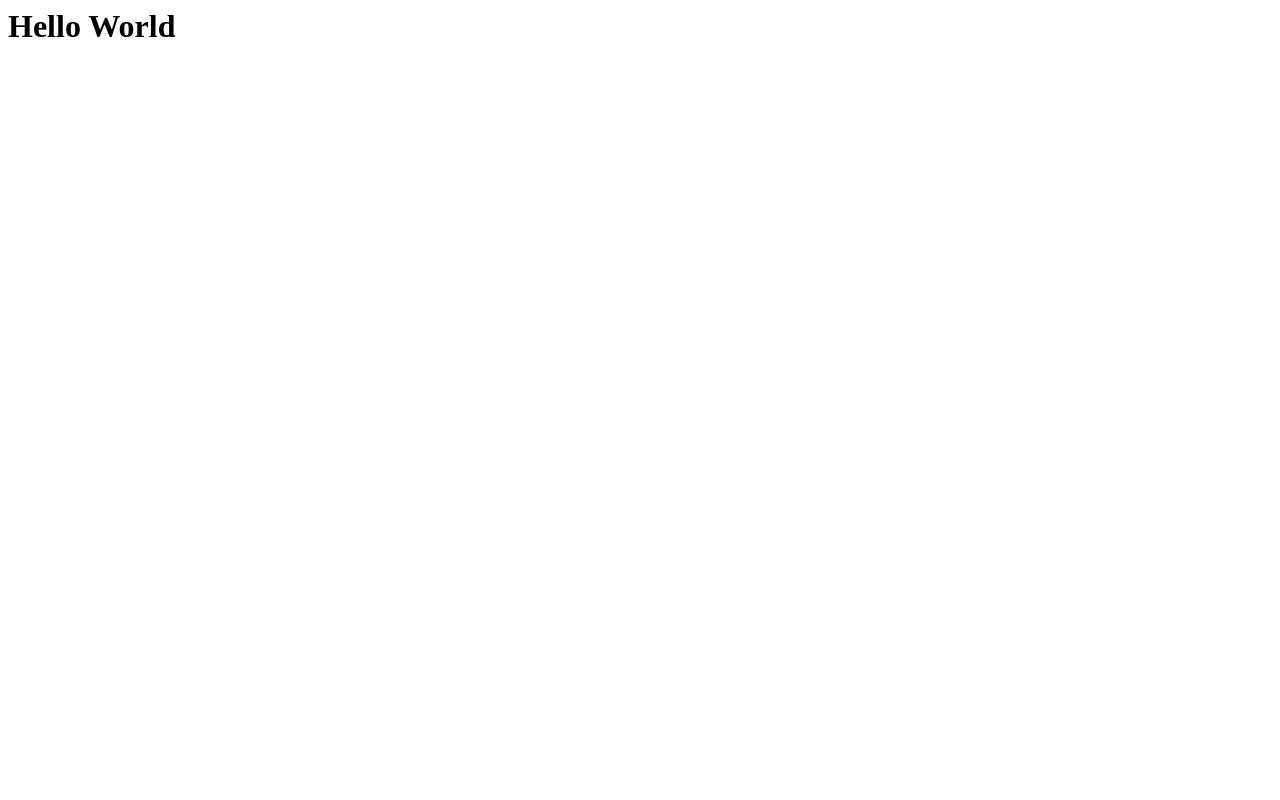
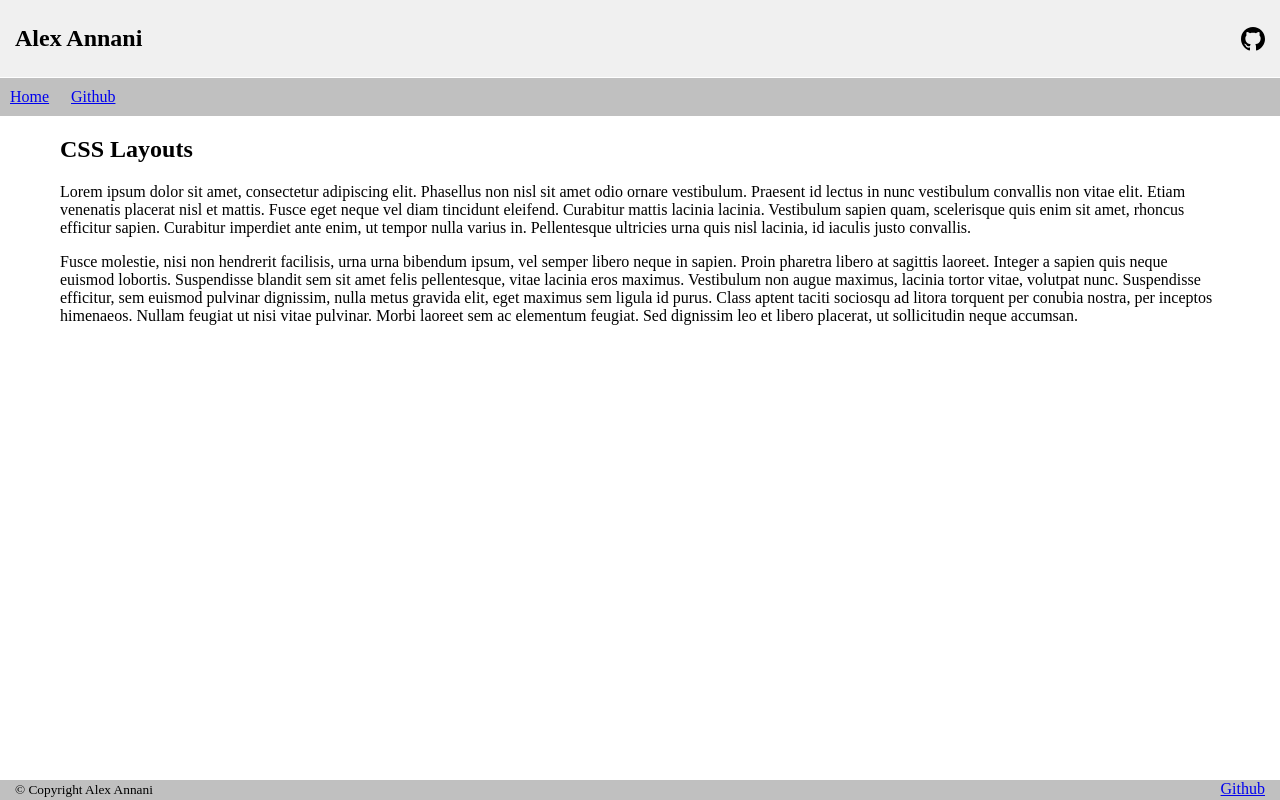
Before and after one commit to alexannani/css-layouts-ic1-roadmap, a plain HTML site: page index.html in a window 1280 px wide. Drawn offline with Linux system fonts and the light colour scheme.

Commit message:
add grid layout

```diff
--- a/index.html
+++ b/index.html
@@ -1 +1,42 @@
-<h1>Hello World</h1>
+<!DOCTYPE html>
+<html lang="en">
+<head>
+    <link rel="stylesheet" type="text/css" href="style.css">
+</head>
+<body>
+    <header class="headerContent">
+        <section class="headerSection">
+            <h1>Alex Annani</h1>
+            <svg xmlns="http://www.w3.org/2000/svg" width="24" height="24" viewBox="0 0 24 24"><path d="M12 0c-6.626 0-12 5.373-12 12 0 5.302 3.438 9.8 8.207 11.387.599.111.793-.261.793-.577v-2.234c-3.338.726-4.033-1.416-4.033-1.416-.546-1.387-1.333-1.756-1.333-1.756-1.089-.745.083-.729.083-.729 1.205.084 1.839 1.237 1.839 1.237 1.07 1.834 2.807 1.304 3.492.997.107-.775.418-1.305.762-1.604-2.665-.305-5.467-1.334-5.467-5.931 0-1.311.469-2.381 1.236-3.221-.124-.303-.535-1.524.117-3.176 0 0 1.008-.322 3.301 1.23.957-.266 1.983-.399 3.003-.404 1.02.005 2.047.138 3.006.404 2.291-1.552 3.297-1.23 3.297-1.23.653 1.653.242 2.874.118 3.176.77.84 1.235 1.911 1.235 3.221 0 4.609-2.807 5.624-5.479 5.921.43.372.823 1.102.823 2.222v3.293c0 .319.192.694.801.576 4.765-1.589 8.199-6.086 8.199-11.386 0-6.627-5.373-12-12-12z"/></svg>
+        </section>
+        <nav>
+            <ul class="navbarListContainer">
+                <li><a href="https://alexannani.github.io/css-layouts-ic1-roadmap/">Home</a></li>
+                <li class="githubNavTitle"><a href="https://github.com/alexannani">Github</a></li>
+            </ul>
+        </nav>
+    </header>
+    <main class="mainContentContainer">
+        <h2>CSS Layouts</h2>
+        <p>Lorem ipsum dolor sit amet, consectetur adipiscing elit.
+        Phasellus non nisl sit amet odio ornare vestibulum. Praesent id lectus in nunc vestibulum convallis non vitae elit.
+        Etiam venenatis placerat nisl et mattis. Fusce eget neque vel diam tincidunt eleifend. Curabitur mattis lacinia lacinia.
+        Vestibulum sapien quam, scelerisque quis enim sit amet, rhoncus efficitur sapien. Curabitur imperdiet ante enim, ut tempor
+        nulla varius in. Pellentesque ultricies urna quis nisl lacinia, id iaculis justo convallis.</p>
+        <p>Fusce molestie, nisi non hendrerit facilisis, urna urna bibendum ipsum, vel semper libero neque in sapien. Proin pharetra libero at sagittis laoreet. Integer a sapien quis neque euismod lobortis.
+        Suspendisse blandit sem sit amet felis pellentesque, vitae lacinia eros maximus. Vestibulum non augue maximus, lacinia tortor vitae, volutpat nunc. Suspendisse efficitur, sem euismod pulvinar dignissim,
+        nulla metus gravida elit, eget maximus sem ligula id purus. Class aptent taciti sociosqu ad litora torquent per conubia nostra, per inceptos himenaeos. Nullam feugiat ut nisi vitae pulvinar.
+        Morbi laoreet sem ac elementum feugiat. Sed dignissim leo et libero placerat, ut sollicitudin neque accumsan.</p>
+    </main>
+        <footer class="footerContainer">
+            <ul class="footerListContainer">
+                <li>
+                    <small>
+                        © Copyright Alex Annani
+                    </small>
+                </li>
+                <li class="footerGithubTitle"><a href="https://github.com/alexannani">Github</a></li>
+            </ul>
+        </footer>
+</body>
+</html>
--- /dev/null
+++ b/style.css
@@ -0,0 +1,82 @@
+html {
+    height: 100%;
+}
+
+body {
+    min-height: 100%;
+    margin: 0;
+    display: grid;
+    grid-template:
+    [row1-start] "header" 116px [row1-end]
+    [row2-start] "main" 2fr [row2-end]
+    [row3-start] "footer" 20px [row3-end]
+    / 1fr
+}
+
+.headerContent {
+    display: grid;
+    grid-area: header;
+    grid-template:
+    [row1-start] "headerSection" 2fr [row1-end]
+    [row2-start] "navbar" 1fr [row2-end];
+}
+
+.headerSection {
+    background-color: #f0f0f0;
+    grid-area: headerSection;
+    display: grid;
+    grid-template-columns: repeat(2, 1fr);
+    padding: 0 15px;
+}
+
+h1 {
+    align-self: center;
+}
+
+svg {
+    justify-self: end;
+    align-self: center;
+}
+
+nav {
+    grid-area: navbar;
+    background-color: #c0c0c0;
+    align-self: end;
+}
+
+ul {
+    list-style-type: none;
+    margin: 0;
+    padding: 0;
+}
+
+.navbarListContainer {
+    display: grid;
+    padding: 10px;
+    grid-template-columns: 61px auto;
+    align-self: end;
+}
+
+.mainContentContainer{
+    grid-area: main;
+    padding: 0 60px;
+}
+
+footer {
+    background-color: #c0c0c0;
+    grid-area: footer;
+}
+
+.footerListContainer {
+    display: grid;
+    grid-template-columns: repeat(2, 1fr);
+}
+
+small {
+    padding: 0 0 0 15px;
+}
+
+.footerGithubTitle {
+    justify-self: end;
+    padding-right: 15px;
+}
```
